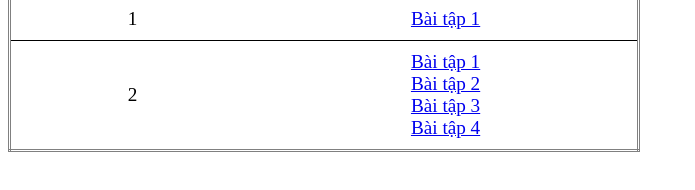
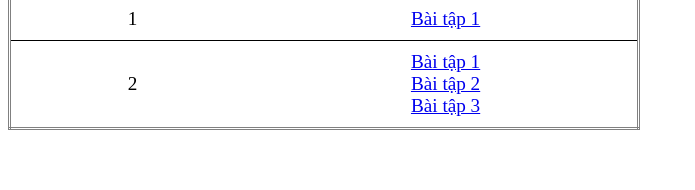
Before and after one commit to khiempm/BTVN_ReactJs, a plain HTML site: page index.html in a window 1280 px wide. Shown: the part 110-300 px from the top of the page, without its empty margins (0-695 px from the left). Drawn offline with Linux system fonts and the light colour scheme.

Commit message:
sua lan cuoi BTVN 2

```diff
--- a/index.html
+++ b/index.html
@@ -42,7 +42,6 @@
                     <a href="./Day2/BTVN/BT01/BT01.html">Bài tập 1</a><br/>
                     <a href="./Day2/BTVN/BT02/BT02.html">Bài tập 2</a><br/>
                     <a href="./Day2/BTVN/BT03/BT03.html">Bài tập 3</a><br/>
-                    <a href="./Day2/BTVN/BT04/BT04.html">Bài tập 4</a><br/>
                 </td>
             </tr>
         </tbody>
```
